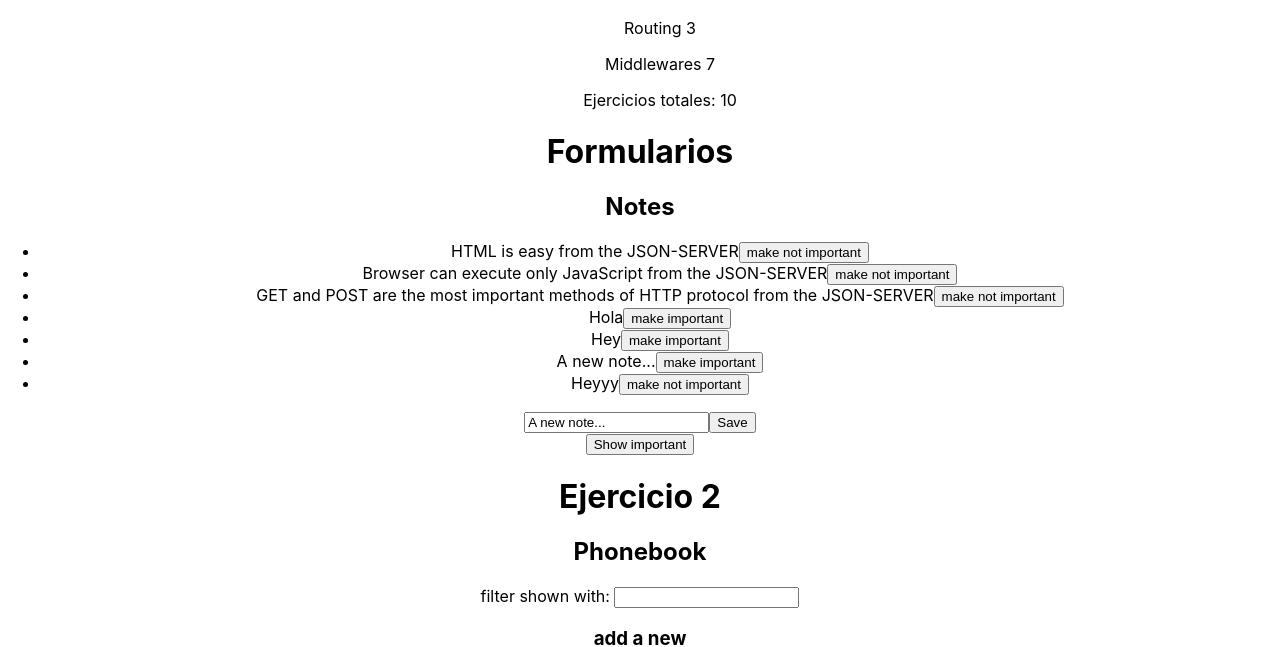
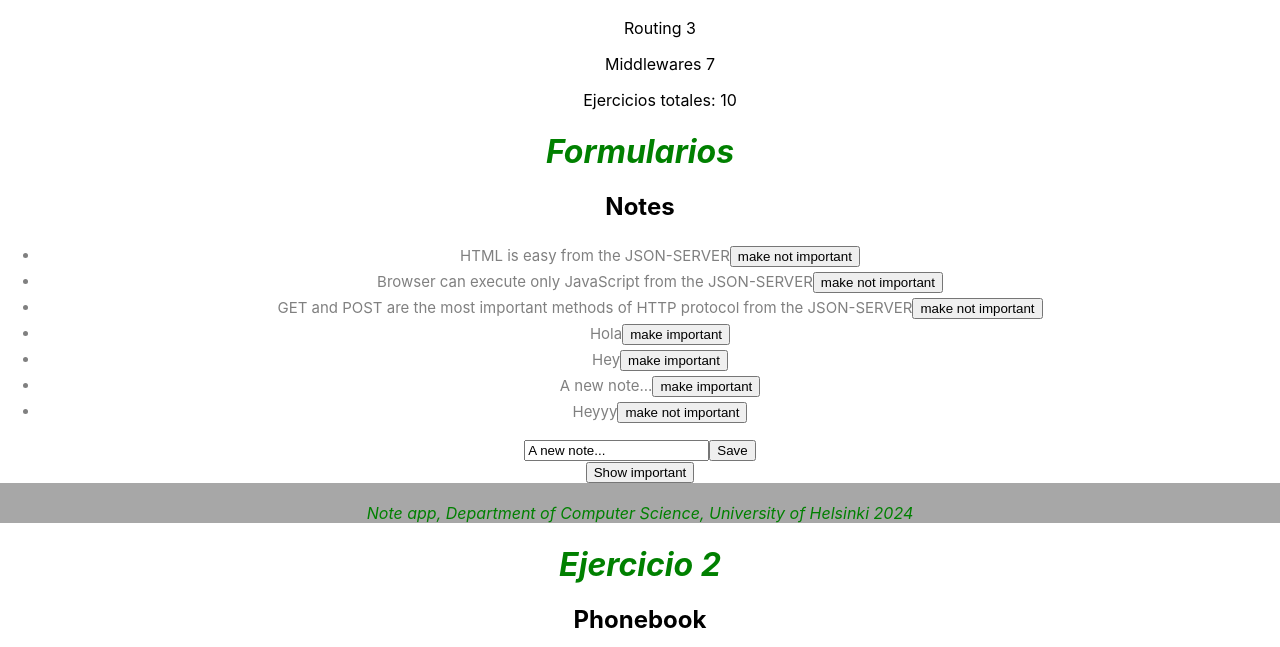
Before and after one commit to nicolasdev97/fullstack-bootcamp, a React (Create React App) app in the folder comunicandose-con-el-servidor/: page / in a window 1280 px wide. Shown: the part 487-1134 px from the top of the page. Built offline with nearby package versions, Linux system fonts and the light colour scheme; no server answers; data requests are answered from the project's data file.

Commit message:
Se agrega una notificación exitosa y una notificación si sale un error.

```diff
--- /dev/null
+++ b/comunicandose-con-el-servidor/src/ejercicio2/AppAgendaTelefonica.css
@@ -0,0 +1,16 @@
+.message {
+  background: lightgrey;
+  font-size: 20px;
+  border-style: solid;
+  border-radius: 5px;
+  padding: 10px;
+  margin-bottom: 10px;
+}
+
+.correct {
+  color: green;
+}
+
+.error {
+  color: red;
+}
--- a/comunicandose-con-el-servidor/src/ejercicio2/AppAgendaTelefonica.js
+++ b/comunicandose-con-el-servidor/src/ejercicio2/AppAgendaTelefonica.js
@@ -3,12 +3,16 @@
 import PersonForm from "./PersonForm";
 import Persons from "./Persons";
 import ServicesAgendaTelefonica from "./services/ServicesAgendaTelefonica";
+import NotificationAgendaTelefonica from "./NotificationAgendaTelefonica";
+import "./AppAgendaTelefonica.css";
 
 const AppAgendaTelefonica = () => {
   const [persons, setPersons] = useState([]);
   const [newName, setNewName] = useState("");
   const [newNumber, setNewNumber] = useState("");
   const [filter, setFilter] = useState("");
+  const [message, setMessage] = useState("");
+  const [type, setType] = useState("correct");
 
   console.log(`Rendering ${persons.length} persons`);
 
@@ -44,6 +48,10 @@
           };
           ServicesAgendaTelefonica.update(personToUpdateWithNewNumber).then(
             (updatedPerson) => {
+              setMessage(`Updated ${updatedPerson.name} to phonebook`);
+              setTimeout(() => {
+                setMessage("");
+              }, 5000);
               setPersons(
                 persons.map((person) =>
                   person.id !== updatedPerson.id ? person : updatedPerson
@@ -54,14 +62,34 @@
               console.log(`Updated ${updatedPerson.name} to phonebook`);
             }
           );
+          // .catch((error) => {
+          //   setMessage(
+          //     `The error: '${error.response.data.error}' ocurred while updating '${personObject.name}'`
+          //   );
+          //   setTimeout(() => {
+          //     setMessage("");
+          //   }, 5000);
+          // });
         }
       } else {
         ServicesAgendaTelefonica.create(personObject).then((createdPerson) => {
+          setMessage(`Added '${createdPerson.name}' to phonebook`);
+          setTimeout(() => {
+            setMessage("");
+          }, 5000);
           setPersons([...persons, createdPerson]);
           setNewName("");
           setNewNumber("");
           console.log(`Added ${createdPerson.name} to phonebook`);
         });
+        // .catch((error) => {
+        //   setMessage(
+        //     `The error: '${error.response.data.error}' ocurred while creating '${personObject.name}'`
+        //   );
+        //   setTimeout(() => {
+        //     setMessage("");
+        //   }, 5000);
+        // });
       }
     } else {
       alert("Name and phone number cannot be empty");
@@ -69,11 +97,23 @@
   };
 
   const removePerson = (id) => {
+    const personToRemove = persons.find((person) => person.id === id);
     if (window.confirm("Are you sure you want to delete this person?")) {
-      const personToRemove = persons.find((person) => person.id === id);
-      ServicesAgendaTelefonica.remove(personToRemove.id);
-      setPersons(persons.filter((person) => person.id !== id));
-      console.log(`Removed ${personToRemove.name} from phonebook`);
+      ServicesAgendaTelefonica.remove(personToRemove.id)
+        .then(() => {
+          setPersons(persons.filter((person) => person.id !== id));
+          console.log(`Removed ${personToRemove.name} from phonebook`);
+        })
+        .catch((error) => {
+          setMessage(
+            `Error: '${error.message}', something ocurred when trying to remove '${personToRemove.name}'`
+          );
+          setType("error");
+          setTimeout(() => {
+            setMessage("");
+            setType("correct");
+          }, 5000);
+        });
     }
   };
 
@@ -101,6 +141,7 @@
   return (
     <div>
       <h2>Phonebook</h2>
+      <NotificationAgendaTelefonica message={message} type={type} />
       <Filter filter={filter} handleFilterChange={handleFilterChange} />
       <h3>add a new</h3>
       <PersonForm
--- /dev/null
+++ b/comunicandose-con-el-servidor/src/ejercicio2/NotificationAgendaTelefonica.js
@@ -0,0 +1,9 @@
+const NotificationAgendaTelefonica = ({ message, type }) => {
+  if (message === "") {
+    return null;
+  }
+
+  return <div className={`message ${type}`}>{message}</div>;
+};
+
+export default NotificationAgendaTelefonica;
--- a/comunicandose-con-el-servidor/src/formularios/AppFormularios.js
+++ b/comunicandose-con-el-servidor/src/formularios/AppFormularios.js
@@ -1,11 +1,14 @@
 import { useState, useEffect } from "react";
 import Note from "./Note";
 import notesService from "./services/notes";
+import Notification from "./Notification";
+import Footer from "./Footer";
 
 const AppFormularios = () => {
   const [notes, setNotes] = useState([]);
   const [newNote, setNewNote] = useState("A new note...");
   const [showAll, setShowAll] = useState(true);
+  const [errorMessage, setErrorMessage] = useState("");
 
   useEffect(() => {
     // console.log("effect");
@@ -35,7 +38,12 @@
         setNotes(notes.map((note) => (note.id !== id ? note : updatedNote)));
       })
       .catch((error) => {
-        alert(`The note '${note.content}' was already deleted from server`);
+        setErrorMessage(
+          `Note '${note.content}' was already removed from server`
+        );
+        setTimeout(() => {
+          setErrorMessage(null);
+        }, 5000);
         setNotes(notes.filter((note) => note.id !== id));
       });
   };
@@ -70,6 +78,7 @@
   return (
     <>
       <h2>Notes</h2>
+      <Notification message={errorMessage} />
       <ul>
         {notesToShow.map((note) => (
           <Note
@@ -86,6 +95,7 @@
       <button onClick={() => setShowAll(!showAll)}>
         Show {showAll ? "important" : "all"}
       </button>
+      <Footer />
     </>
   );
 };
--- /dev/null
+++ b/comunicandose-con-el-servidor/src/formularios/Footer.js
@@ -0,0 +1,18 @@
+const Footer = () => {
+  const footerStyle = {
+    color: "green",
+    fontStyle: "italic",
+    fontSize: 16,
+    backgroundColor: "#a7a7a7ff",
+  };
+  return (
+    <div style={footerStyle}>
+      <br />
+      <em>
+        Note app, Department of Computer Science, University of Helsinki 2024
+      </em>
+    </div>
+  );
+};
+
+export default Footer;
--- a/comunicandose-con-el-servidor/src/formularios/Note.js
+++ b/comunicandose-con-el-servidor/src/formularios/Note.js
@@ -1,7 +1,7 @@
 const Note = ({ note, toggleImportance }) => {
   const label = note.important ? "make not important" : "make important";
   return (
-    <li>
+    <li className="note">
       {note.content}
       <button onClick={toggleImportance}>{label}</button>
     </li>
--- /dev/null
+++ b/comunicandose-con-el-servidor/src/formularios/Notification.js
@@ -0,0 +1,9 @@
+const Notification = ({ message }) => {
+  if (message === "") {
+    return null;
+  }
+
+  return <div className="error">{message}</div>;
+};
+
+export default Notification;
--- a/comunicandose-con-el-servidor/src/index.css
+++ b/comunicandose-con-el-servidor/src/index.css
@@ -1,13 +1,35 @@
 body {
   margin: 0;
-  font-family: -apple-system, BlinkMacSystemFont, 'Segoe UI', 'Roboto', 'Oxygen',
-    'Ubuntu', 'Cantarell', 'Fira Sans', 'Droid Sans', 'Helvetica Neue',
+  font-family: -apple-system, BlinkMacSystemFont, "Segoe UI", "Roboto", "Oxygen",
+    "Ubuntu", "Cantarell", "Fira Sans", "Droid Sans", "Helvetica Neue",
     sans-serif;
   -webkit-font-smoothing: antialiased;
   -moz-osx-font-smoothing: grayscale;
 }
 
 code {
-  font-family: source-code-pro, Menlo, Monaco, Consolas, 'Courier New',
+  font-family: source-code-pro, Menlo, Monaco, Consolas, "Courier New",
     monospace;
 }
+
+h1 {
+  color: green;
+
+  font-style: italic;
+}
+
+.note {
+  color: grey;
+  padding-top: 5px;
+  font-size: 15px;
+}
+
+.error {
+  color: red;
+  background: lightgrey;
+  font-size: 20px;
+  border-style: solid;
+  border-radius: 5px;
+  padding: 10px;
+  margin-bottom: 10px;
+}
```
